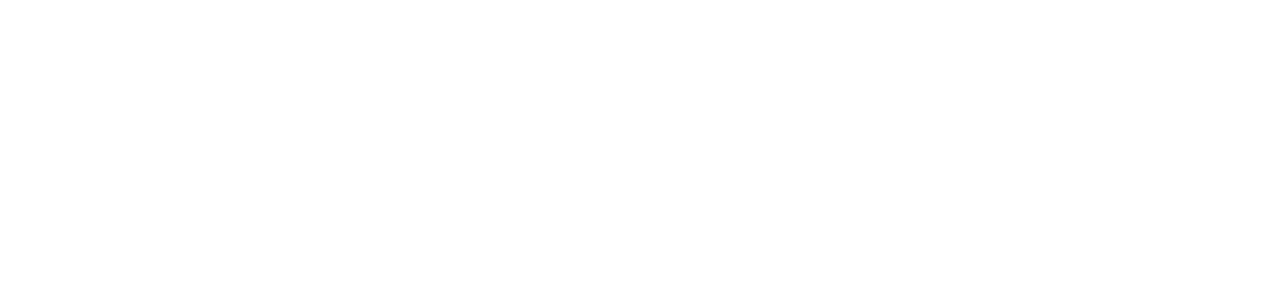
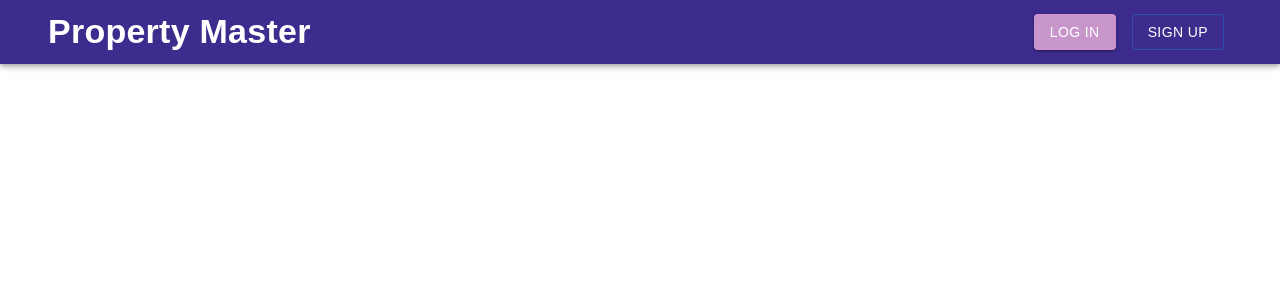
Before and after one commit to sunilk4u/property-master, a React (Create React App) app in the folder client/: page / in a window 1280 px wide. Shown: the top 300 px of the page. Built offline with nearby package versions, Linux system fonts and the light colour scheme; the HTML template or start-up script is replaced by a standard one.

Commit message:
Add header component

```diff
--- a/client/src/App.js
+++ b/client/src/App.js
@@ -1,5 +1,11 @@
+import Home from "./pages/Home";
+
 function App() {
-  return <div className="App"></div>;
+  return (
+    <div className="App">
+      <Home />
+    </div>
+  );
 }
 
 export default App;
--- /dev/null
+++ b/client/src/components/Header/Header.jsx
@@ -0,0 +1,24 @@
+import React from "react";
+import AppBar from "@mui/material/AppBar";
+import { Container, Typography, Button, Toolbar } from "@mui/material";
+import { AppBarSx, ContainerSx, LogInButtonSx, SignUpButtonSx, TypographySx } from "./styles";
+
+const Header = () => {
+  return (
+    <div className="header">
+      <AppBar position="static" sx={AppBarSx}>
+        <Container maxWidth="xl" sx={ContainerSx}>
+          <Toolbar>
+            <Typography variant="h4" sx={TypographySx} component="a">
+              Property Master
+            </Typography>
+            <Button variant="contained" sx={LogInButtonSx}>Log in</Button>
+            <Button variant="outlined" sx={SignUpButtonSx}>Sign Up</Button>
+          </Toolbar>
+        </Container>
+      </AppBar>
+    </div>
+  );
+};
+
+export default Header;
--- /dev/null
+++ b/client/src/components/Header/styles.jsx
@@ -0,0 +1,21 @@
+export const AppBarSx = {
+  backgroundColor: "#3D2C8D",
+  height: "4rem",
+};
+
+export const ContainerSx = {
+  my: "auto",
+};
+
+export const TypographySx = {
+  fontWeight: 800,
+  flexGrow: "1",
+};
+export const LogInButtonSx = {
+  mx: 1,
+  backgroundColor: "#C996CC",
+};
+export const SignUpButtonSx = {
+  mx: 1,
+  color: "#fff",
+};
--- /dev/null
+++ b/client/src/pages/Home.jsx
@@ -0,0 +1,12 @@
+import React from "react";
+import Header from "../components/Header/Header";
+
+function Home() {
+  return (
+    <div>
+      <Header />
+    </div>
+  );
+}
+
+export default Home;
```
